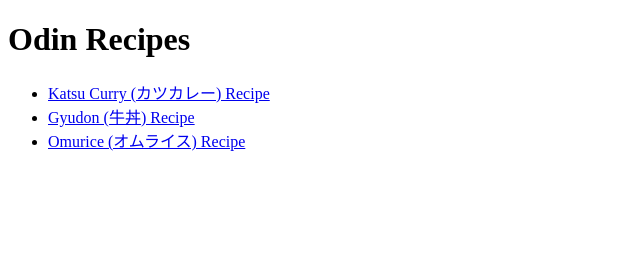
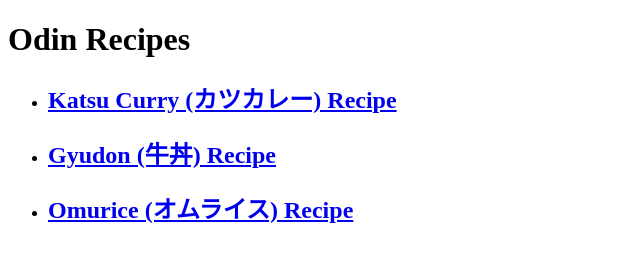
Before and after one commit to NefariousNeo/odin-recipes, a plain HTML site: page index.html in a window 1280 px wide. Shown: the whole page, without its empty margins (0-640 px from the left). Drawn offline with Linux system fonts and the light colour scheme.

Commit message:
Add <h2> for main navigation hyperlinks
I made the navigation hyperlinks for the 3 recipes on the homepage
and the "Home" hyperlink <h2> so it would be bigger and bolder.
This will make it easier for users to navigate the pages.

```diff
--- a/index.html
+++ b/index.html
@@ -9,9 +9,9 @@
         <h1>Odin Recipes</h1>
 
         <ul>
-            <li><a href="recipes/katsu-curry.html">Katsu Curry (カツカレー) Recipe</a></li>
-            <li><a href="recipes/gyudon.html">Gyudon (牛丼) Recipe</a></li>
-            <li><a href="recipes/omurice.html">Omurice (オムライス) Recipe</a></li>
+            <li><h2><a href="recipes/katsu-curry.html">Katsu Curry (カツカレー) Recipe</a></h2></li>
+            <li><h2><a href="recipes/gyudon.html">Gyudon (牛丼) Recipe</a></h2></li>
+            <li><h2><a href="recipes/omurice.html">Omurice (オムライス) Recipe</a></h2></li>
         </ul>
     </body>
 </html>
```
Also changed, not shown: recipes/gyudon.html (+1 -1 lines), recipes/katsu-curry.html (+1 -1 lines), recipes/omurice.html (+1 -1 lines).
